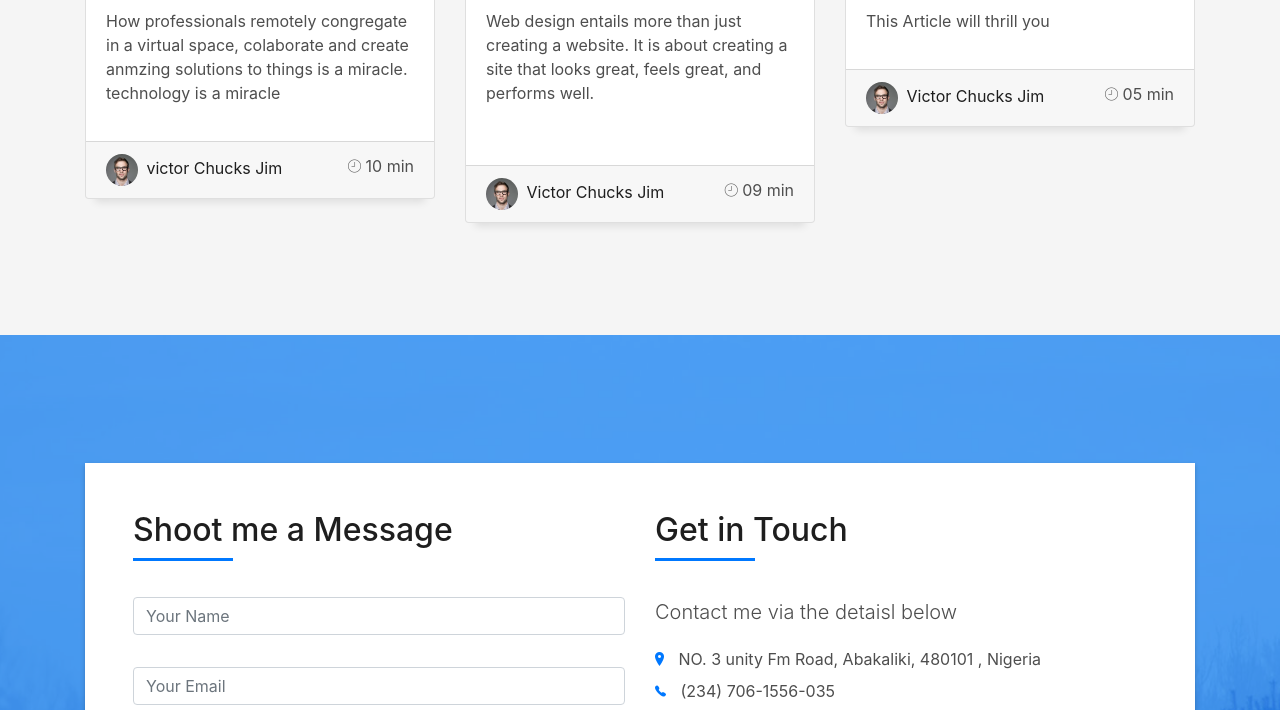
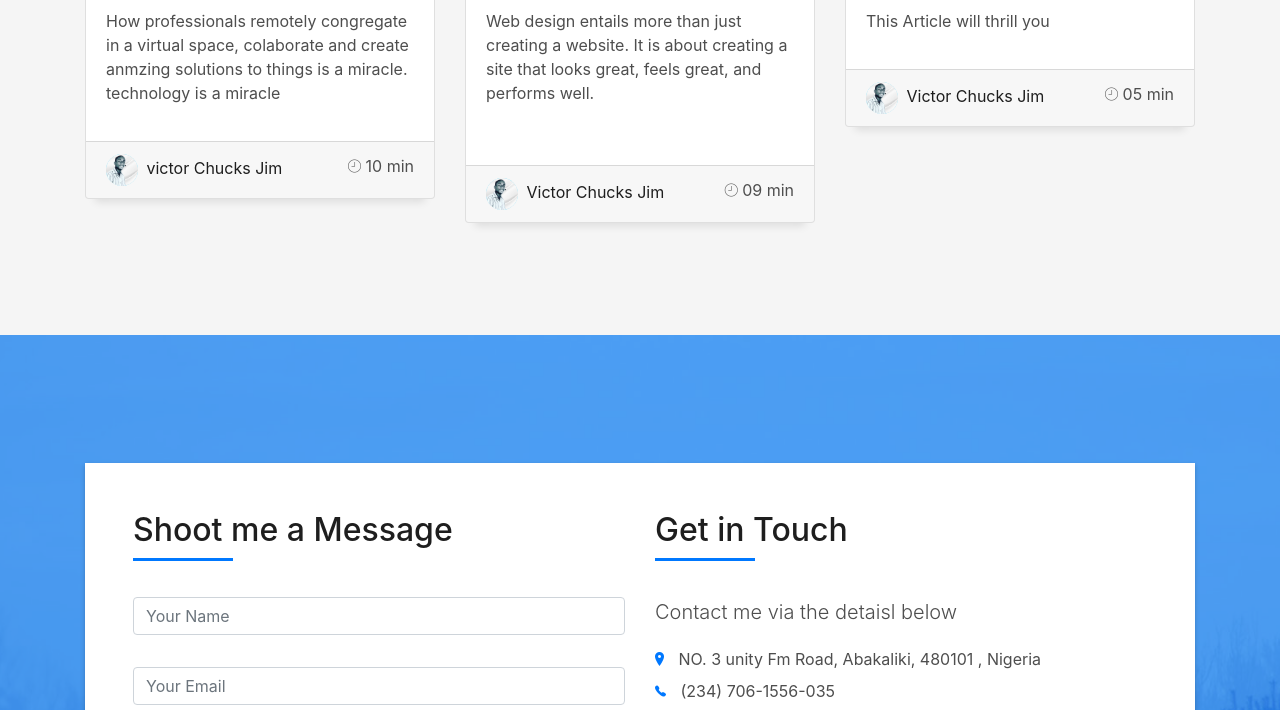
Before and after one commit to MrVicsingsBot/thefuturist, a plain HTML site: page index.html in a window 1280 px wide. Shown: the part 5028-5738 px from the top of the page. Drawn offline with Linux system fonts and the light colour scheme; files whose address does not match are found by name.

Commit message:
Update index.html
corrected avatar and removed new article

```diff
--- a/index.html
+++ b/index.html
@@ -599,7 +599,7 @@
             <div class="card-footer">
               <div class="post-author">
                 <a href="#">
-                  <img src="img/testimonial-2.jpg" alt="" class="avatar rounded-circle">
+                  <img src="img/profile pic (2).png" alt="" class="avatar rounded-circle">
                   <span class="author">victor Chucks Jim</span>
                 </a>
               </div>
@@ -639,7 +639,7 @@
             <div class="card-footer">
               <div class="post-author">
                 <a href="#">
-                  <img src="img/testimonial-2.jpg" alt="" class="avatar rounded-circle">
+                  <img src="img/profile pic (2).png" alt="" class="avatar rounded-circle">
                   <span class="author">Victor Chucks Jim</span>
                 </a>
               </div>
@@ -668,7 +668,7 @@
             <div class="card-footer">
               <div class="post-author">
                 <a href="#">
-                  <img src="img/testimonial-2.jpg" alt="" class="avatar rounded-circle">
+                  <img src="img/profile pic (2).png" alt="" class="avatar rounded-circle">
                   <span class="author">Victor Chucks Jim</span>
                 </a>
               </div>
```
